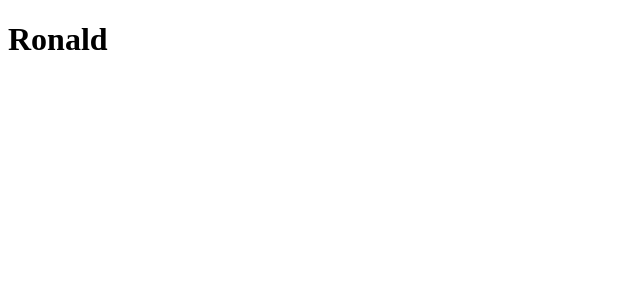
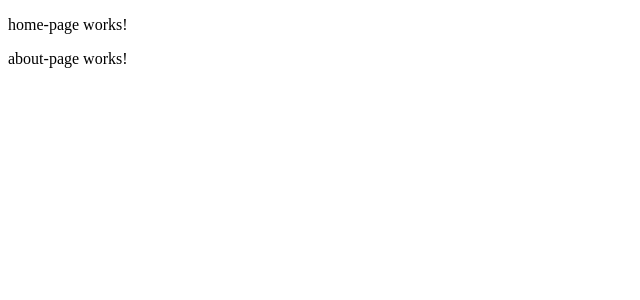
Before and after one commit to McRonaah/angular-site, an Angular app: page / in a window 1280 px wide. Shown: the top 300 px of the page, without its empty margins (0-640 px from the left). Built offline with nearby package versions, Linux system fonts and the light colour scheme.

Commit message:
:added about componenent

```diff
--- a/src/app/app.component.html
+++ b/src/app/app.component.html
@@ -1,4 +1,2 @@
-<div>
-  <h1>Ronald</h1>
-  <P></P>
-</div>
+<app-home-page></app-home-page>
+<app-about-page></app-about-page>
--- a/src/app/app.module.ts
+++ b/src/app/app.module.ts
@@ -3,12 +3,14 @@ import { BrowserModule } from '@angular/platform-browser';
 
 import { AppRoutingModule } from './app-routing.module';
 import { AppComponent } from './app.component';
-import { HomePageComponent } from './pages/home-page/home-page.component';
+import { HomePageComponent } from './components/pages/home-page/home-page.component';
+import { AboutPageComponent } from './components/pages/about-page/about-page.component';
 
 @NgModule({
   declarations: [
     AppComponent,
-    HomePageComponent
+    HomePageComponent,
+    AboutPageComponent
   ],
   imports: [
     BrowserModule,
--- /dev/null
+++ b/src/app/components/pages/about-page/about-page.component.html
@@ -0,0 +1 @@
+<p>about-page works!</p>
```
Also changed, not shown: src/app/components/pages/about-page/about-page.component.ts (added, +10 -0 lines), src/app/components/pages/about-page/about-page.component.scss (added), src/app/components/pages/home-page/home-page.component.html (renamed from src/app/pages/home-page/home-page.component.html), src/app/components/pages/home-page/home-page.component.scss (added), src/app/components/pages/home-page/home-page.component.ts (renamed from src/app/pages/home-page/home-page.component.ts), 2 other files (tests, documents, lock files or other folders).
